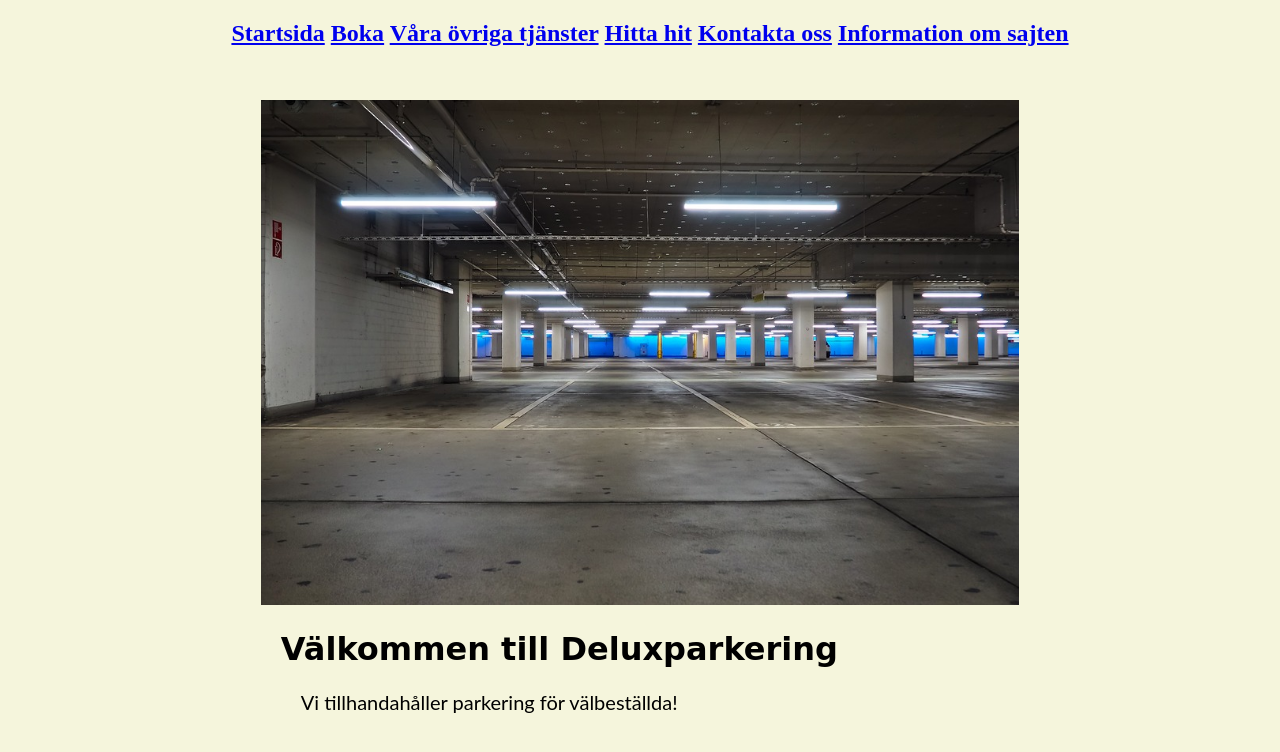
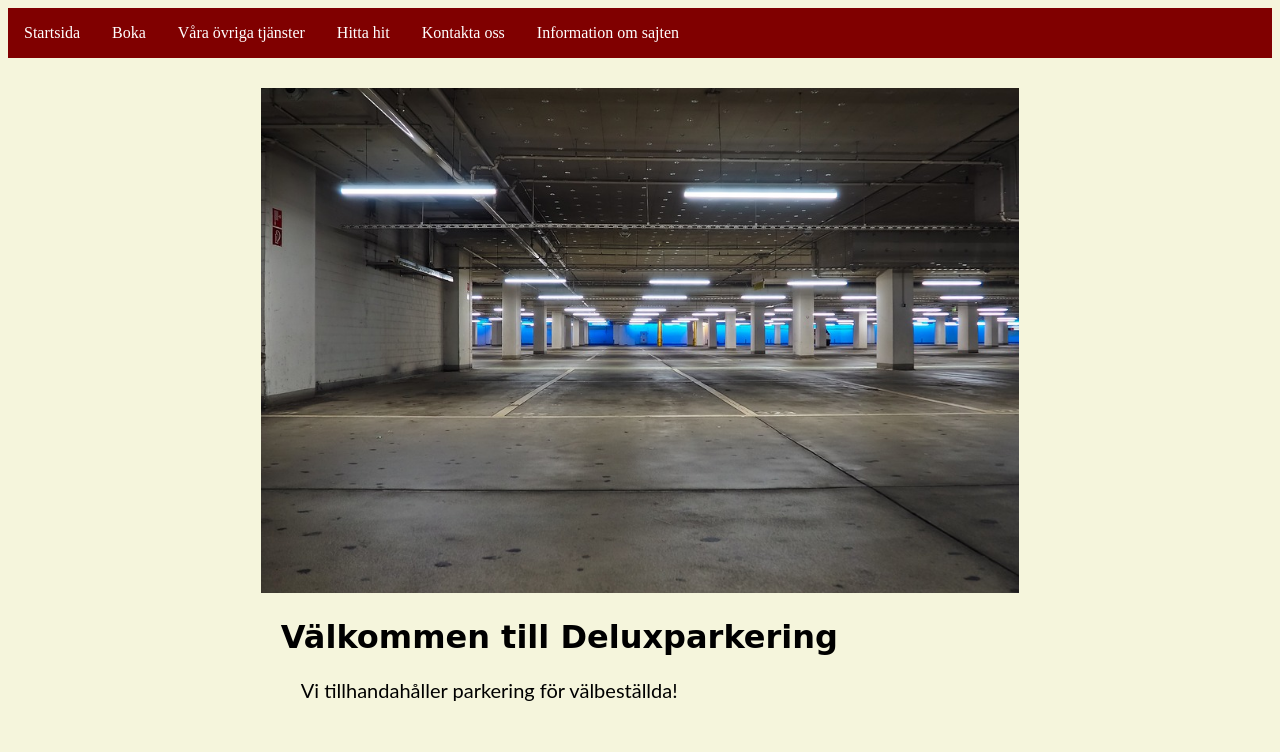
Before and after one commit to JStolt85/Lyxparkering, a plain HTML site: page Hemsida/Index.html in a window 1280 px wide. Drawn offline with Linux system fonts and the light colour scheme.

Commit message:
Updated css and menu

```diff
--- a/Hemsida/Design.css
+++ b/Hemsida/Design.css
@@ -51,8 +51,26 @@ input[type=submit]:hover {
     padding: 20px;
 }
 
-ul {list-style-type: none; background-color: #800000; margin: 0px; padding: 0px;}
+ul {
+    list-style-type: none;
+    margin: 0;
+    padding: 0;
+    overflow: hidden;
+    background-color: #800000;
+}
 
-li a {display: block; text-decoration: none;}
+li {
+    float: left;
+}
 
-li a: hover {background-color: #800000;}
+li a {
+    display: block;
+    color: white;
+    text-align: center;
+    padding: 16px;
+    text-decoration: none;
+}
+
+li a:hover {
+    background-color: #00008B;
+}
--- a/Hemsida/Index.html
+++ b/Hemsida/Index.html
@@ -10,14 +10,14 @@
 	<body>
 		<div class="header">
 		<nav>
-			<center><h1>
-				<a href="Index.html">Startsida</a>
-				<a href="Boka_parkering.html">Boka</a>
-				<a href="Vara_ovriga_tjanster.html">Våra övriga tjänster</a>
-				<a href="Hitta_till_oss.html">Hitta hit</a>
-				<a href="Kontakt.html">Kontakta oss</a>
-				<a href="Information_om_sajten.html">Information om sajten</a>
-			</center></h1>
+			<ul>
+				<li><a href="Index.html">Startsida</a></li>
+				<li><a href="Boka_parkering.html">Boka</a></li>
+				<li><a href="Vara_ovriga_tjanster.html">Våra övriga tjänster</a></li>
+				<li><a href="Hitta_till_oss.html">Hitta hit</a></li>
+				<li><a href="Kontakt.html">Kontakta oss</a></li>
+				<li><a href="Information_om_sajten.html">Information om sajten</a></li>
+			</ul>
 		</nav>
 		</div>
 
```
Also changed, not shown: Hemsida/Boka_parkering.html (+8 -8 lines), Hemsida/Hitta_till_oss.html (+8 -8 lines), Hemsida/Information_om_sajten.html (+8 -8 lines), Hemsida/Kontakt.html (+8 -8 lines), Hemsida/Vara_ovriga_tjanster.html (+8 -8 lines).
